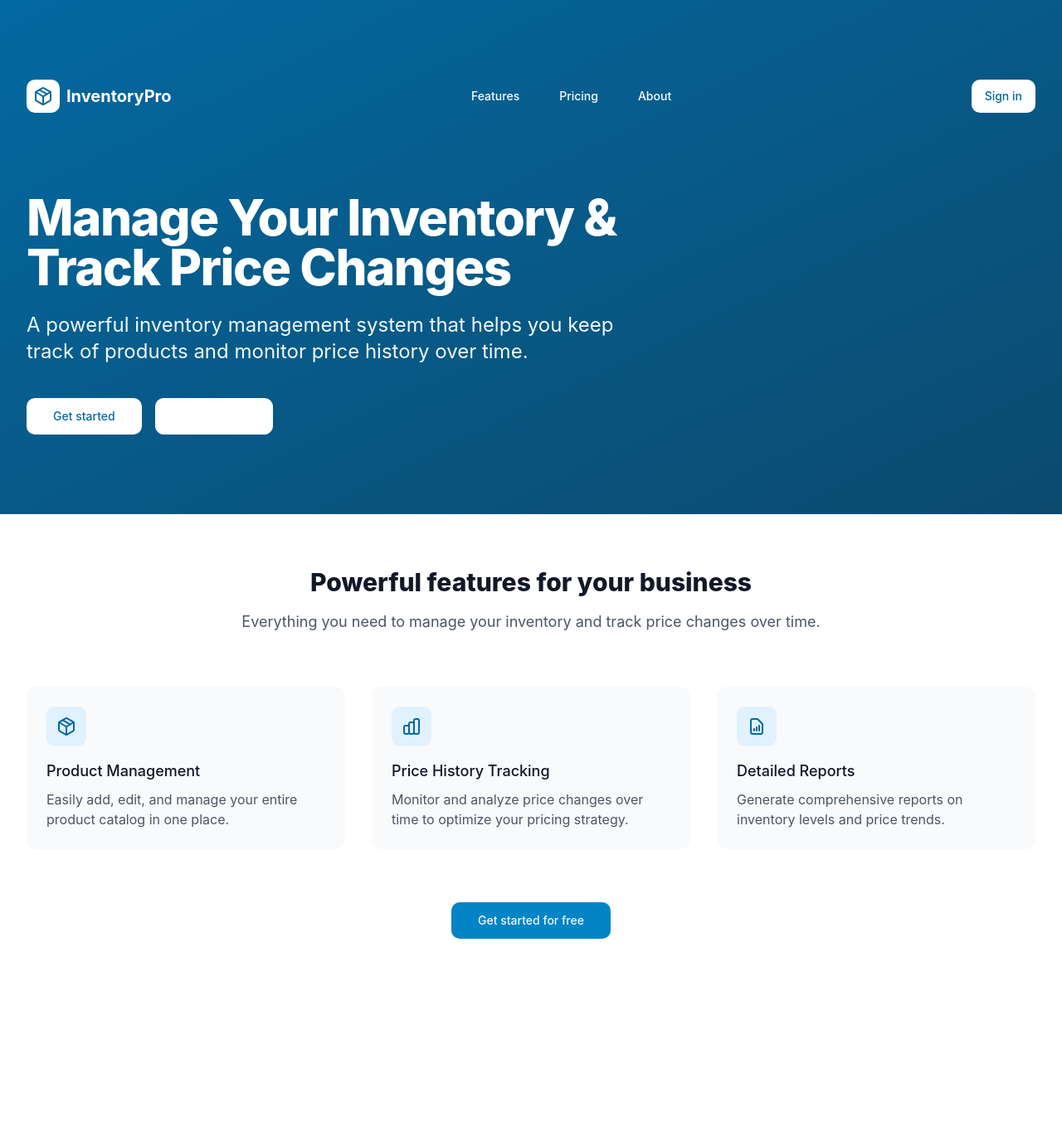
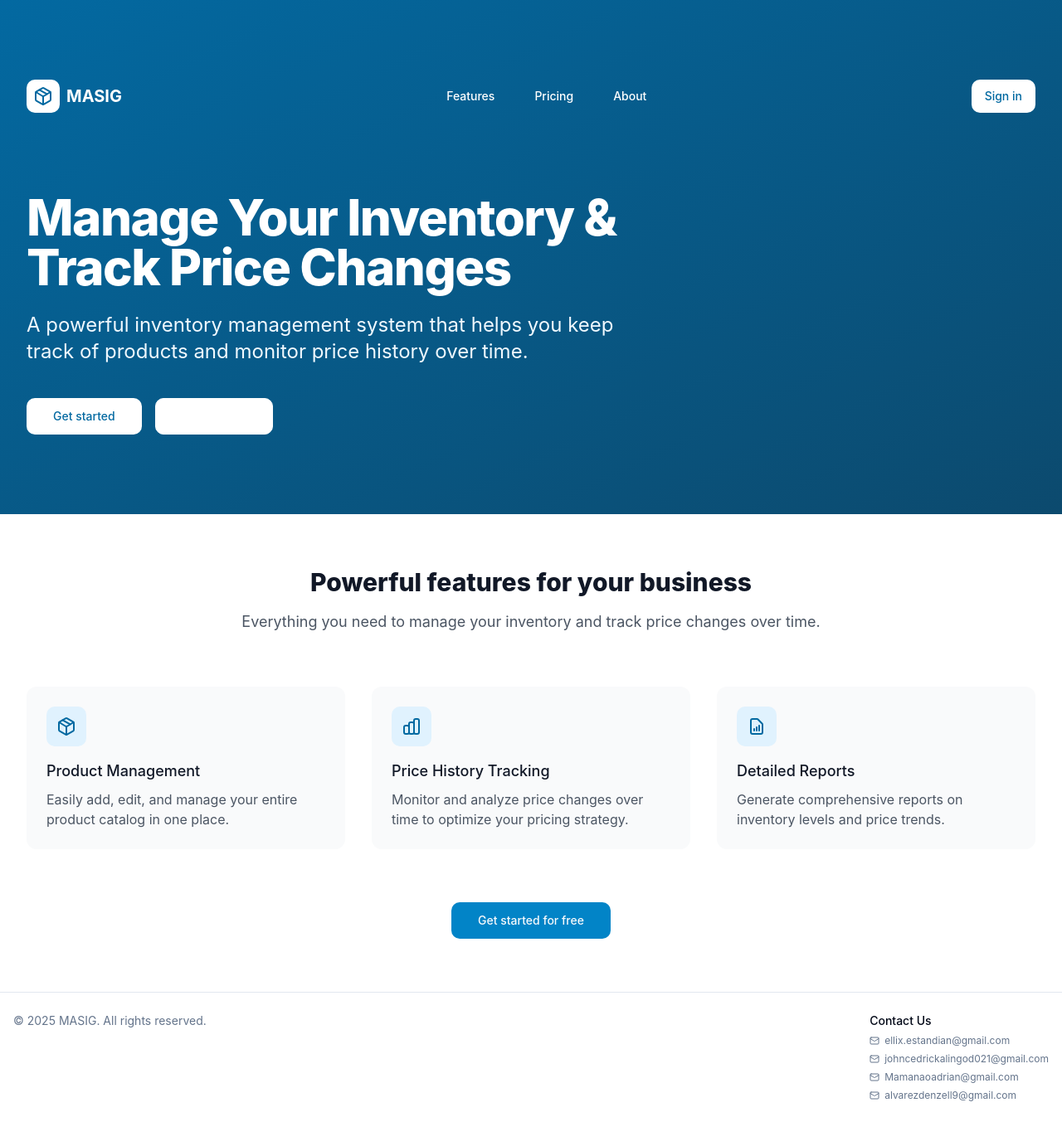
Before and after one commit to Ellix-Estandian/MASIG, a React (Vite) app: page / in a window 1280 px wide. Shown: the whole page at 83% size. Before the commit the page ends 1196 px from the top, so only its background shows below. Built offline with nearby package versions, Linux system fonts and the light colour scheme.

Commit message:
Refactor: Replace "InventoryPro" and "Masig Products" with "MASIG" and show footer
- Replaced all instances of "InventoryPro" and "Masig Products" with "MASIG" in the codebase.
- Ensured the footer is displayed on all tabs within the system.

```diff
--- a/src/components/Footer.tsx
+++ b/src/components/Footer.tsx
@@ -18,7 +18,7 @@ const Footer = () => {
         <div className="flex flex-col gap-4 md:flex-row md:justify-between">
           <div>
             <p className="text-sm text-muted-foreground">
-              &copy; {currentYear} MASIG Products. All rights reserved.
+              &copy; {currentYear} MASIG. All rights reserved.
             </p>
           </div>
 
--- a/src/components/layouts/AuthLayout.tsx
+++ b/src/components/layouts/AuthLayout.tsx
@@ -1,6 +1,7 @@
 
 import React from "react";
 import { Card, CardContent } from "@/components/ui/card";
+import Footer from "@/components/Footer";
 
 interface AuthLayoutProps {
   children: React.ReactNode;
@@ -30,7 +31,8 @@ const AuthLayout: React.FC<AuthLayoutProps> = ({ children, title, subtitle }) =>
   }, []);
 
   return (
-    <div className="min-h-screen bg-gray-50 flex flex-col justify-center py-12 sm:px-6 lg:px-8">
+    <div className="min-h-screen bg-gray-50 flex flex-col">
+      <div className="flex-grow flex flex-col justify-center py-12 sm:px-6 lg:px-8">
         <div className="sm:mx-auto sm:w-full sm:max-w-md">
           <div className="text-center">
             <h1 className="text-3xl font-extrabold text-gray-900 tracking-tight">
@@ -46,6 +48,9 @@ const AuthLayout: React.FC<AuthLayoutProps> = ({ children, title, subtitle }) =>
           </Card>
         </div>
       </div>
+
+      <Footer />
+    </div>
   );
 };
 
--- a/src/components/layouts/DashboardLayout.tsx
+++ b/src/components/layouts/DashboardLayout.tsx
@@ -15,6 +15,7 @@ import { Button } from "@/components/ui/button";
 import { cn } from "@/lib/utils";
 import { useAuth } from "@/contexts/AuthContext";
 import { useUserRoles } from "@/hooks/useUserRoles";
+import Footer from "@/components/Footer";
 import {
   DropdownMenu,
   DropdownMenuContent,
@@ -66,7 +67,7 @@ const DashboardLayout: React.FC<DashboardLayoutProps> = ({ children }) => {
   ] : [];
 
   return (
-    <div className="min-h-screen bg-background">
+    <div className="min-h-screen bg-background flex flex-col">
       {/* Mobile sidebar */}
       <div className={cn(
         "fixed inset-0 bg-black/50 backdrop-blur-sm z-40 md:hidden",
@@ -87,7 +88,7 @@ const DashboardLayout: React.FC<DashboardLayoutProps> = ({ children }) => {
               <div className="w-8 h-8 bg-primary rounded-md flex items-center justify-center">
                 <Package className="text-primary-foreground h-5 w-5" />
               </div>
-              <span className="text-lg font-semibold">MASIG Products</span>
+              <span className="text-lg font-semibold">MASIG</span>
             </Link>
           </div>
 
@@ -164,7 +165,7 @@ const DashboardLayout: React.FC<DashboardLayoutProps> = ({ children }) => {
               <div className="w-8 h-8 bg-primary rounded-md flex items-center justify-center">
                 <Package className="text-primary-foreground h-5 w-5" />
               </div>
-              <span className="text-lg font-semibold">MASIG Products</span>
+              <span className="text-lg font-semibold">MASIG</span>
             </Link>
             <button onClick={() => setSidebarOpen(false)}>
               <X className="h-5 w-5 text-muted-foreground" />
@@ -257,6 +258,9 @@ const DashboardLayout: React.FC<DashboardLayoutProps> = ({ children }) => {
           {children}
         </div>
       </main>
+
+      {/* Added Footer */}
+      <Footer />
     </div>
   );
 };
--- a/src/pages/Index.tsx
+++ b/src/pages/Index.tsx
@@ -4,6 +4,7 @@ import { useNavigate } from "react-router-dom";
 import { useAuth } from "@/contexts/AuthContext";
 import { Button } from "@/components/ui/button";
 import { Package } from "lucide-react";
+import Footer from "@/components/Footer";
 
 const Index = () => {
   const { isAuthenticated, loading } = useAuth();
@@ -25,7 +26,7 @@ const Index = () => {
               <div className="w-10 h-10 bg-white rounded-md flex items-center justify-center">
                 <Package className="text-brand-700 h-6 w-6" />
               </div>
-              <span className="text-xl font-bold">InventoryPro</span>
+              <span className="text-xl font-bold">MASIG</span>
             </div>
             <div className="hidden md:flex space-x-4">
               <Button variant="ghost" className="text-white hover:text-white hover:bg-brand-600">Features</Button>
@@ -126,6 +127,9 @@ const Index = () => {
           </div>
         </div>
       </div>
+
+      {/* Added Footer */}
+      <Footer />
     </div>
   );
 };
--- a/src/pages/NotFound.tsx
+++ b/src/pages/NotFound.tsx
@@ -1,5 +1,7 @@
+
 import { useLocation } from "react-router-dom";
 import { useEffect } from "react";
+import Footer from "@/components/Footer";
 
 const NotFound = () => {
   const location = useLocation();
@@ -12,7 +14,8 @@ const NotFound = () => {
   }, [location.pathname]);
 
   return (
-    <div className="min-h-screen flex items-center justify-center bg-gray-100">
+    <div className="min-h-screen flex flex-col">
+      <div className="flex-grow flex items-center justify-center bg-gray-100">
         <div className="text-center">
           <h1 className="text-4xl font-bold mb-4">404</h1>
           <p className="text-xl text-gray-600 mb-4">Oops! Page not found</p>
@@ -21,6 +24,8 @@ const NotFound = () => {
           </a>
         </div>
       </div>
+      <Footer />
+    </div>
   );
 };
 
```
Lines whose indentation alone changed are shown as unchanged.
